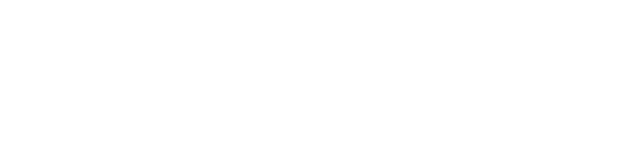
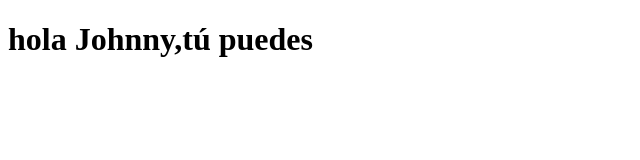
Before and after one commit to jocoder8/git-intentando2, a plain HTML site: page index.html in a window 1280 px wide. Shown: the whole page, without its empty margins (0-640 px from the left). Drawn offline with Linux system fonts and the light colour scheme.

Commit message:
se agrega mensaje motivador

```diff
--- a/index.html
+++ b/index.html
@@ -7,5 +7,6 @@
     <title>Document</title>
 </head>
 <body>
+    <h1>hola Johnny,tú puedes</h1>
 </body>
 </html>
```
